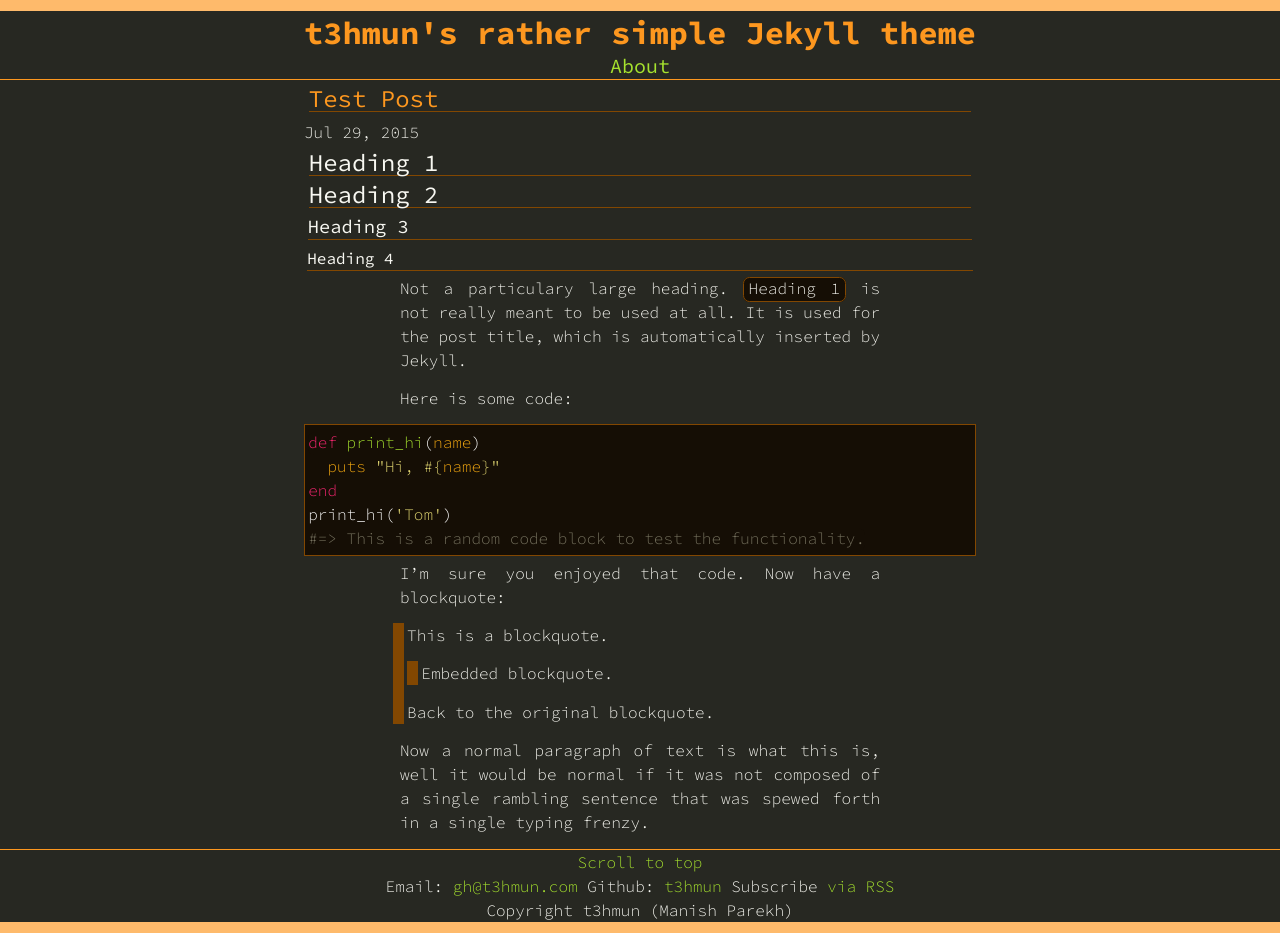
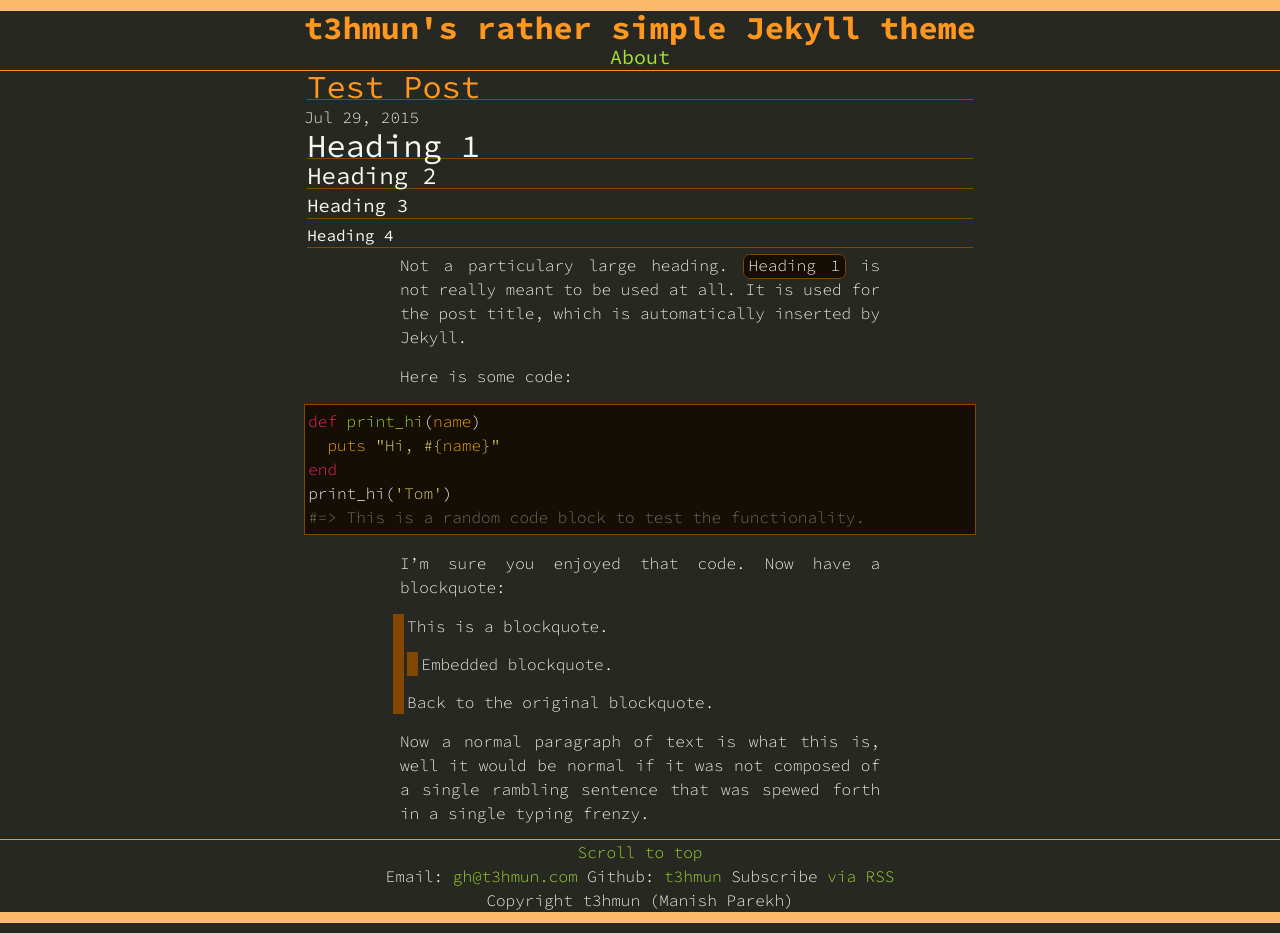
Before and after one commit to t3hmun/rather-simple-jekyll-theme, a Jekyll site: the page built from _posts/2015-07-29-Test-Post.md, in a window 1280 px wide. Built offline with Jekyll 4.4.1, drawn with Linux system fonts in a browser that asks for light colours.

Commit message:
Added normalise. Switched to px. Doc.
Em are made of chaos. Require a totally different kind of thinking to set
sizes, it's a caclulation based on every parent.

So px for a stable base size, and I computer based on that.

```diff
--- a/_sass/_base.scss
+++ b/_sass/_base.scss
@@ -1,21 +1,17 @@
 /**** t3hmun's educational base scss file.
  *
- * The job of this file is to define the appearance and feel of basic HTML
- * elements. The comments are extra verbose for educational purposes.
- ****/
+ * The job of this file is to define the appearance and feel of basic HTML elements using CSS.
+ * The comments are extra verbose for educational purposes.
+ * One may notice that most sizes and colours are set using variables.
+ * These variables are a feature of SASS.
+ * The values for these variables are all defined in the `main.scss` file.
+ * SASS is an extension of CSS that outputs into CSS.
+ * CSS tends to get ridiculously oversised and complicated these days.
+ * SASS lets us abstract away a lot of this with variables and a bunch of other features i'm yet to learn.
 
-/* Reset many basic HTML elements.
- * This is required for consistency between browsers; some elements such as ul
- * are implemented with different combinations of margin and padding on each
- * browser. */
-article, body, h1, h2, h3, h4, h5, h6, p, blockquote, pre, hr, dl, dd, ol, ul, figure {
-    margin: 0;
-    padding: 0;
-}
+__educational interlude__
 
-/****
-
-# Margin VS Padding
+## Margin VS Padding
 
 Margins can overlap (only vertically in block elements) and are external to the element.
 Paddings do not overlap and are internal to the element.
@@ -25,7 +21,9 @@
 
 ****/
 
-/* Basic styling */
+/* Everything visible is a child of body. This forms the basic default for everything.
+ * The header and footer are located inside the body (Header and footer are new HTML5 tags).
+ * The HTML head (not header) is mainly just meta tags and configuration. */
 body {
     font-family: $base-font-family;
     font-size: $base-font-size;
@@ -33,15 +31,22 @@
     font-weight: $body-font-weight;
     color: $text-colour;
     background-color: $background-colour;
+
+    /* Everythgin lacking its own alignment will be centered (primarily header and footer). */
     text-align: center;
 }
 
+/* This is a new HTML 5 tag. Refers to a block of content that can be understood independantly.
+ * For our purposes it is the main content body of a page; the bit between the header and footer. */
 article {
-    /* The centres the article in the screen. */
+    /* Block elements are centered by setting thier margins to auto.
+     * Only inline elements respond to text-alignment.*/
     margin-left: auto;
     margin-right: auto;
 
     text-align: left;
+
+    /* Here we configure the maximum width we want to allow content to consume. */
     max-width: $article-width;
 }
 
@@ -108,7 +113,7 @@
     /* Three value shorthand, top, sides, bottom */
     margin: $standard-margin $standard-side-margin $standard-margin;
 
-    border-bottom: 1px solid $subtle-colour;
+    border-bottom: $thin-line solid $subtle-colour;
 
     /* This `&` syntax a feature of SASS.
      * This results in `.post-title` CSS for each of the above header tags. */
@@ -150,14 +155,14 @@
  * The `pre` is for large blocks which may be colourised. */
 pre,
 code {
-    border: 1px solid $subtle-colour;
+    border: $thin-line solid $subtle-colour;
     border-radius: $standard-radius;
     background-color: $code-background;
     font-family: $syntax-font-family;
 }
 
 code {
-    padding: 0px $standard-margin $standard-side-margin;
+    padding: 0 $standard-margin $standard-side-margin;
     text-align: left;
 }
 
@@ -202,7 +207,7 @@
 
     .index-info {
         background-color: $code-background;
-        padding: 1px $standard-side-margin;
+        padding: $thin-line $standard-side-margin;
         float: right;
         overflow: auto;
     }
--- a/_sass/_layout.scss
+++ b/_sass/_layout.scss
@@ -8,7 +8,7 @@
 /* Site footer
  */
 .site-footer {
-    border-top: 1px solid $highlight-colour;
+    border-top: $thin-line solid $highlight-colour;
     border-bottom: $thick-line solid $strong-colour;
     text-align: center;
 }
--- /dev/null
+++ b/_sass/_normalize.scss
@@ -0,0 +1,424 @@
+/*! normalize.css v3.0.3 | MIT License | github.com/necolas/normalize.css */
+
+/**
+ * 1. Set default font family to sans-serif.
+ * 2. Prevent iOS and IE text size adjust after device orientation change,
+ *    without disabling user zoom.
+ */
+
+html {
+  font-family: sans-serif; /* 1 */
+  -ms-text-size-adjust: 100%; /* 2 */
+  -webkit-text-size-adjust: 100%; /* 2 */
+}
+
+/**
+ * Remove default margin.
+ */
+
+body {
+  margin: 0;
+}
+
+/* HTML5 display definitions
+   ========================================================================== */
+
+/**
+ * Correct `block` display not defined for any HTML5 element in IE 8/9.
+ * Correct `block` display not defined for `details` or `summary` in IE 10/11
+ * and Firefox.
+ * Correct `block` display not defined for `main` in IE 11.
+ */
+
+article,
+aside,
+details,
+figcaption,
+figure,
+footer,
+header,
+hgroup,
+main,
+menu,
+nav,
+section,
+summary {
+  display: block;
+}
+
+/**
+ * 1. Correct `inline-block` display not defined in IE 8/9.
+ * 2. Normalize vertical alignment of `progress` in Chrome, Firefox, and Opera.
+ */
+
+audio,
+canvas,
+progress,
+video {
+  display: inline-block; /* 1 */
+  vertical-align: baseline; /* 2 */
+}
+
+/**
+ * Prevent modern browsers from displaying `audio` without controls.
+ * Remove excess height in iOS 5 devices.
+ */
+
+audio:not([controls]) {
+  display: none;
+  height: 0;
+}
+
+/**
+ * Address `[hidden]` styling not present in IE 8/9/10.
+ * Hide the `template` element in IE 8/9/10/11, Safari, and Firefox < 22.
+ */
+
+[hidden],
+template {
+  display: none;
+}
+
+/* Links
+   ========================================================================== */
+
+/**
+ * Remove the gray background color from active links in IE 10.
+ */
+
+a {
+  background-color: transparent;
+}
+
+/**
+ * Improve readability of focused elements when they are also in an
+ * active/hover state.
+ */
+
+a:active,
+a:hover {
+  outline: 0;
+}
+
+/* Text-level semantics
+   ========================================================================== */
+
+/**
+ * Address styling not present in IE 8/9/10/11, Safari, and Chrome.
+ */
+
+abbr[title] {
+  border-bottom: 1px dotted;
+}
+
+/**
+ * Address style set to `bolder` in Firefox 4+, Safari, and Chrome.
+ */
+
+b,
+strong {
+  font-weight: bold;
+}
+
+/**
+ * Address styling not present in Safari and Chrome.
+ */
+
+dfn {
+  font-style: italic;
+}
+
+/**
+ * Address variable `h1` font-size and margin within `section` and `article`
+ * contexts in Firefox 4+, Safari, and Chrome.
+ */
+
+h1 {
+  font-size: 2em;
+  margin: 0.67em 0;
+}
+
+/**
+ * Address styling not present in IE 8/9.
+ */
+
+mark {
+  background: #ff0;
+  color: #000;
+}
+
+/**
+ * Address inconsistent and variable font size in all browsers.
+ */
+
+small {
+  font-size: 80%;
+}
+
+/**
+ * Prevent `sub` and `sup` affecting `line-height` in all browsers.
+ */
+
+sub,
+sup {
+  font-size: 75%;
+  line-height: 0;
+  position: relative;
+  vertical-align: baseline;
+}
+
+sup {
+  top: -0.5em;
+}
+
+sub {
+  bottom: -0.25em;
+}
+
+/* Embedded content
+   ========================================================================== */
+
+/**
+ * Remove border when inside `a` element in IE 8/9/10.
+ */
+
+img {
+  border: 0;
+}
+
+/**
+ * Correct overflow not hidden in IE 9/10/11.
+ */
+
+svg:not(:root) {
+  overflow: hidden;
+}
+
+/* Grouping content
+   ========================================================================== */
+
+/**
+ * Address margin not present in IE 8/9 and Safari.
+ */
+
+figure {
+  margin: 1em 40px;
+}
+
+/**
+ * Address differences between Firefox and other browsers.
+ */
+
+hr {
+  box-sizing: content-box;
+  height: 0;
+}
+
+/**
+ * Contain overflow in all browsers.
+ */
+
+pre {
+  overflow: auto;
+}
+
+/**
+ * Address odd `em`-unit font size rendering in all browsers.
+ */
+
+code,
+kbd,
+pre,
+samp {
+  font-family: monospace, monospace;
+  font-size: 1em;
+}
+
+/* Forms
+   ========================================================================== */
+
+/**
+ * Known limitation: by default, Chrome and Safari on OS X allow very limited
+ * styling of `select`, unless a `border` property is set.
+ */
+
+/**
+ * 1. Correct color not being inherited.
+ *    Known issue: affects color of disabled elements.
+ * 2. Correct font properties not being inherited.
+ * 3. Address margins set differently in Firefox 4+, Safari, and Chrome.
+ */
+
+button,
+input,
+optgroup,
+select,
+textarea {
+  color: inherit; /* 1 */
+  font: inherit; /* 2 */
+  margin: 0; /* 3 */
+}
+
+/**
+ * Address `overflow` set to `hidden` in IE 8/9/10/11.
+ */
+
+button {
+  overflow: visible;
+}
+
+/**
+ * Address inconsistent `text-transform` inheritance for `button` and `select`.
+ * All other form control elements do not inherit `text-transform` values.
+ * Correct `button` style inheritance in Firefox, IE 8/9/10/11, and Opera.
+ * Correct `select` style inheritance in Firefox.
+ */
+
+button,
+select {
+  text-transform: none;
+}
+
+/**
+ * 1. Avoid the WebKit bug in Android 4.0.* where (2) destroys native `audio`
+ *    and `video` controls.
+ * 2. Correct inability to style clickable `input` types in iOS.
+ * 3. Improve usability and consistency of cursor style between image-type
+ *    `input` and others.
+ */
+
+button,
+html input[type="button"], /* 1 */
+input[type="reset"],
+input[type="submit"] {
+  -webkit-appearance: button; /* 2 */
+  cursor: pointer; /* 3 */
+}
+
+/**
+ * Re-set default cursor for disabled elements.
+ */
+
+button[disabled],
+html input[disabled] {
+  cursor: default;
+}
+
+/**
+ * Remove inner padding and border in Firefox 4+.
+ */
+
+button::-moz-focus-inner,
+input::-moz-focus-inner {
+  border: 0;
+  padding: 0;
+}
+
+/**
+ * Address Firefox 4+ setting `line-height` on `input` using `!important` in
+ * the UA stylesheet.
+ */
+
+input {
+  line-height: normal;
+}
+
+/**
+ * It's recommended that you don't attempt to style these elements.
+ * Firefox's implementation doesn't respect box-sizing, padding, or width.
+ *
+ * 1. Address box sizing set to `content-box` in IE 8/9/10.
+ * 2. Remove excess padding in IE 8/9/10.
+ */
+
+input[type="checkbox"],
+input[type="radio"] {
+  box-sizing: border-box; /* 1 */
+  padding: 0; /* 2 */
+}
+
+/**
+ * Fix the cursor style for Chrome's increment/decrement buttons. For certain
+ * `font-size` values of the `input`, it causes the cursor style of the
+ * decrement button to change from `default` to `text`.
+ */
+
+input[type="number"]::-webkit-inner-spin-button,
+input[type="number"]::-webkit-outer-spin-button {
+  height: auto;
+}
+
+/**
+ * 1. Address `appearance` set to `searchfield` in Safari and Chrome.
+ * 2. Address `box-sizing` set to `border-box` in Safari and Chrome.
+ */
+
+input[type="search"] {
+  -webkit-appearance: textfield; /* 1 */
+  box-sizing: content-box; /* 2 */
+}
+
+/**
+ * Remove inner padding and search cancel button in Safari and Chrome on OS X.
+ * Safari (but not Chrome) clips the cancel button when the search input has
+ * padding (and `textfield` appearance).
+ */
+
+input[type="search"]::-webkit-search-cancel-button,
+input[type="search"]::-webkit-search-decoration {
+  -webkit-appearance: none;
+}
+
+/**
+ * Define consistent border, margin, and padding.
+ */
+
+fieldset {
+  border: 1px solid #c0c0c0;
+  margin: 0 2px;
+  padding: 0.35em 0.625em 0.75em;
+}
+
+/**
+ * 1. Correct `color` not being inherited in IE 8/9/10/11.
+ * 2. Remove padding so people aren't caught out if they zero out fieldsets.
+ */
+
+legend {
+  border: 0; /* 1 */
+  padding: 0; /* 2 */
+}
+
+/**
+ * Remove default vertical scrollbar in IE 8/9/10/11.
+ */
+
+textarea {
+  overflow: auto;
+}
+
+/**
+ * Don't inherit the `font-weight` (applied by a rule above).
+ * NOTE: the default cannot safely be changed in Chrome and Safari on OS X.
+ */
+
+optgroup {
+  font-weight: bold;
+}
+
+/* Tables
+   ========================================================================== */
+
+/**
+ * Remove most spacing between table cells.
+ */
+
+table {
+  border-collapse: collapse;
+  border-spacing: 0;
+}
+
+td,
+th {
+  padding: 0;
+}
--- a/css/main.scss
+++ b/css/main.scss
@@ -9,7 +9,7 @@
  */
 $base-font-family: 'Source Code Pro';
 $syntax-font-family: 'Source Code Pro';
-$base: 1em; /* All sizes computed from this. */
+$base: 16px; /* All sizes computed from this. */
 $base-font-size: $base;
 $small-font-size: $base-font-size * 0.75;
 $big-font-size: $base-font-size * 1.25;
@@ -43,7 +43,7 @@
 /* Bullet points get wider space than standard text blocks. */
 $bullet-width: $article-width;
 $bullet-indent: $bullet-width / 30;
-$bullet-text-gap: 0.5em;
+$bullet-text-gap: $base * 0.5;
 
 
 /*
@@ -78,6 +78,11 @@
 $thick-line:$thin-line * 7;
 
 /* Import partials from `sass_dir` (defaults to `_sass`) */
+/* Normalize is not for editing.
+ * There are many quirks and differences between browsers.
+ * Normalizse is a magic css file for flattening out those differences.
+ * This gives us a safer consistent base to work from.*/
+@import "normalize";
 @import "base";
 @import "layout";
 @import "syntax";
```
